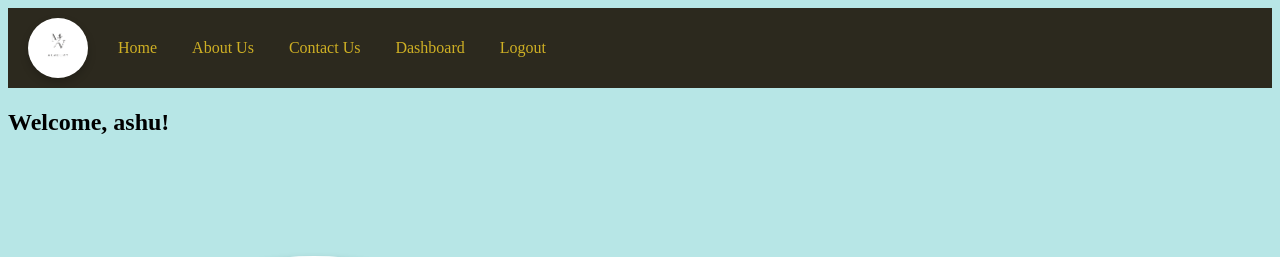
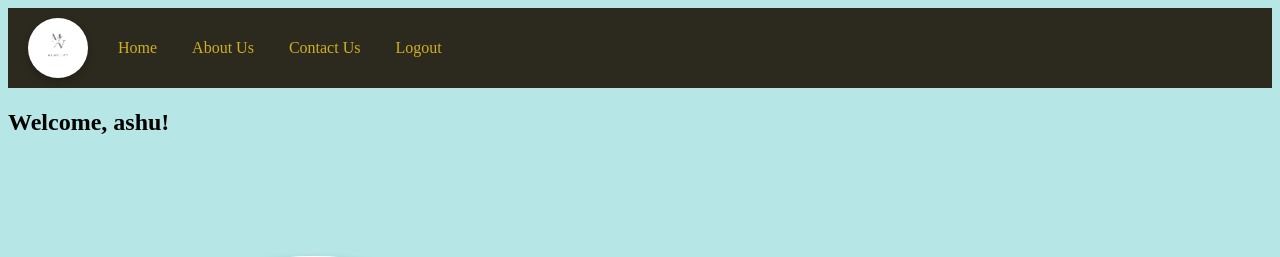
Before and after one commit to Ashutosh0831/my-acdemy-, a Django app: page /main/ in a window 1280 px wide. Shown: the top 257 px of the page. Run offline with Django 5.2, Linux system fonts and the light colour scheme; a user stored in the database is signed in.

Commit message:
uodate css style

```diff
--- a/Templates/_header.html
+++ b/Templates/_header.html
@@ -6,7 +6,6 @@
         <a href="{% url 'main' %}">Home</a>
         <a href="{% url 'about_us' %}">About Us</a>
         <a href="{% url 'contact_us' %}">Contact Us</a>
-        <a href="{% url 'student_dashboard' %}">Dashboard</a>
         <a href="{% url 'user_logout' %}">Logout</a>
     </nav>
 </header>
--- a/static/CSS/headerstyle.css
+++ b/static/CSS/headerstyle.css
@@ -1,5 +1,5 @@
 header{
-    position: sticky;
+    position: relative;
     top: 0;
     z-index: 1000;
     background-color: #2c291e;
```
